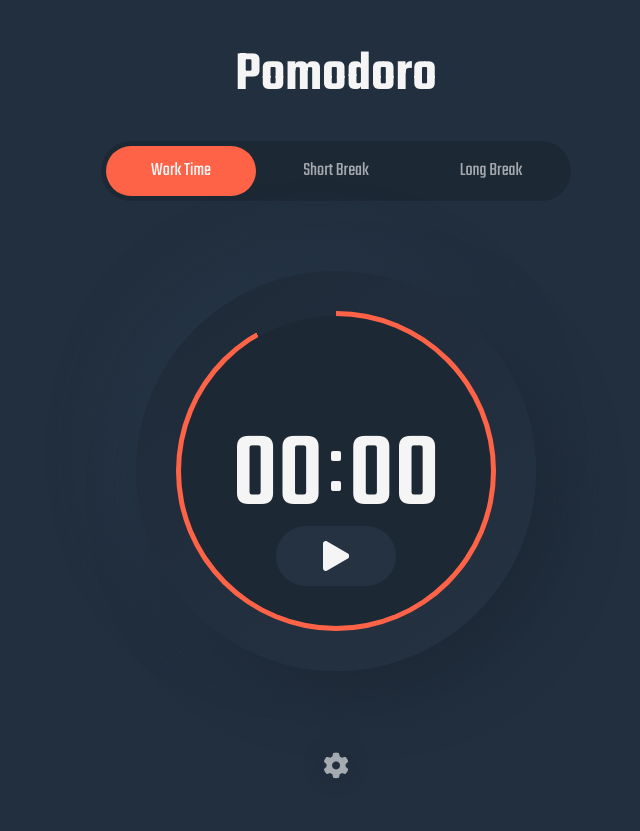
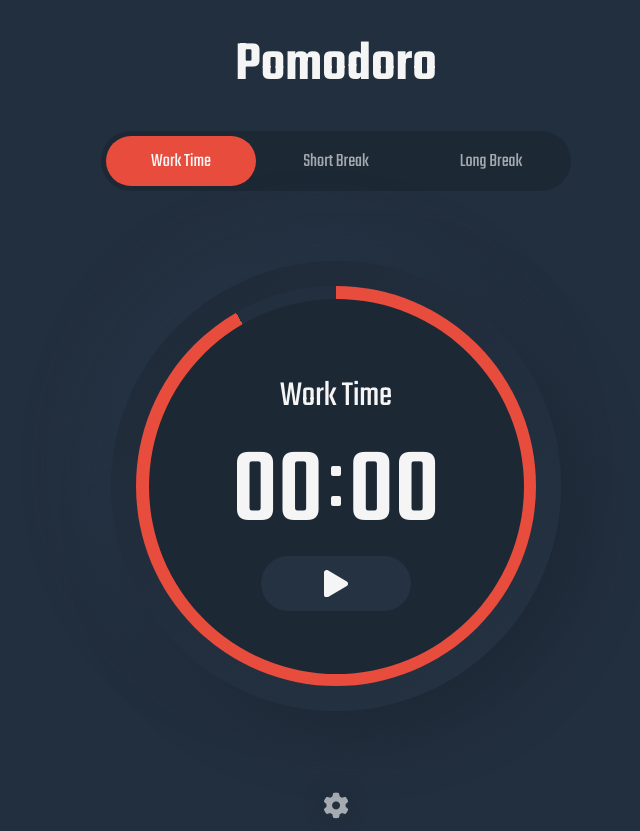
Before and after one commit to FabioDevCode/Pomodoro-App, a plain HTML site: page index.html in a window 1280 px wide. Shown: the whole page, without its empty margins (304-944 px from the left). Before the commit the page ends 800 px from the top, so only its background shows below. Drawn offline with Linux system fonts and the light colour scheme.

Commit message:
Changement esthétisme et couleur

```diff
--- a/app.js
+++ b/app.js
@@ -57,9 +57,10 @@ let countCircle = setInterval(()=> {
     actual--;
 
     progressBar.style.background = `conic-gradient(
-        #ff6347 ${actual / degRadiant}deg,
-        #212c3b ${actual / degRadiant}deg
+        #e74c3c ${actual / degRadiant}deg,
+        #222F3E ${actual / degRadiant}deg
     )`;
+
     if(actual == min) {
         clearInterval(actual)
     }
--- a/index.html
+++ b/index.html
@@ -23,6 +23,8 @@
     </div>
 
     <div class="horloge">
+
+        <h2>Work Time</h2>
 
         <audio src="./assets/Bell.mp3"></audio>
 
--- a/style.css
+++ b/style.css
@@ -28,6 +28,14 @@ h1 {
     font-weight: 600;
     font-size: 3.5em;
     margin: 25px 0;
+}
+
+h2 {
+    position: absolute;
+    top: 110px;
+    font-family: var(--font-fam);
+    font-weight: 400;
+    z-index: 1;
 }
 
 .group-btn {
@@ -61,7 +69,6 @@ h1 {
 
 .group-btn .back-btn {
     position: absolute;
-    background-color: tomato;
     height: 50px;
     width: 150px;
     border-radius: 50px;
@@ -70,12 +77,15 @@ h1 {
 }
 .group-btn .anim1 {
     left: 5px;
+    background-color: #e74c3c;
 }
 .group-btn .anim2 {
     left: 160px;
+    background-color: #2ecc71;
 }
 .group-btn .anim3 {
     left: 315px;
+    background-color: #3498db;
 }
 
 .horloge {
@@ -89,8 +99,8 @@ h1 {
     min-width: 310px;
     width: 100vw;
     height: 100vw;
-    max-width: 400px;
-    max-height: 400px;
+    max-width: 450px;
+    max-height: 450px;
     border-radius: 50%;
     font-size: 24px;
     background: linear-gradient(145deg, #1f2a38, #243242);
@@ -103,8 +113,8 @@ h1 {
     display: flex;
     justify-content: center;
     align-items: center;
-    width: 320px;
-    height: 320px;
+    width: 400px;
+    height: 400px;
     border-radius: 50%;
 }
 
@@ -115,8 +125,8 @@ h1 {
     display: flex;
     justify-content: center;
     align-items: center;
-    width: 310px;
-    height: 310px;
+    width: 375px;
+    height: 375px;
     border-radius: 50%;
     background-color: #1d2835;
 }
@@ -168,12 +178,12 @@ h1 {
     justify-content: center;
     align-items: center;
     background-color: #243242;
-    height: 60px;
-    width: 120px;
+    height: 55px;
+    width: 150px;
     border-radius: 100px;
     z-index: 1;
     border: none;
-    bottom: 85px;
+    bottom: 100px;
 }
 
 #play_pause:active {
```
